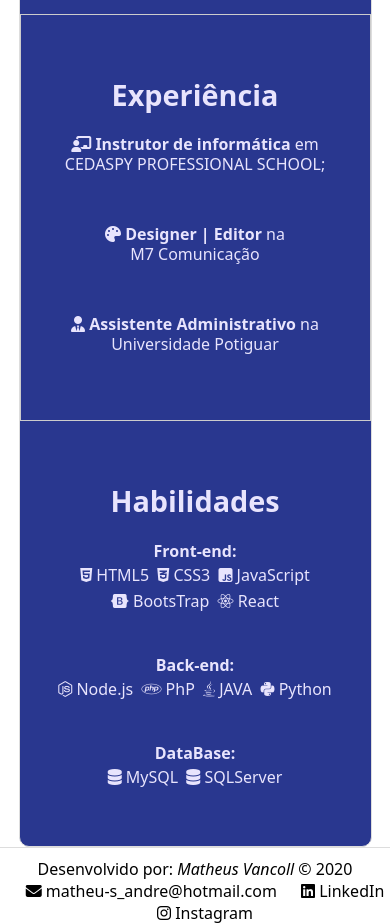
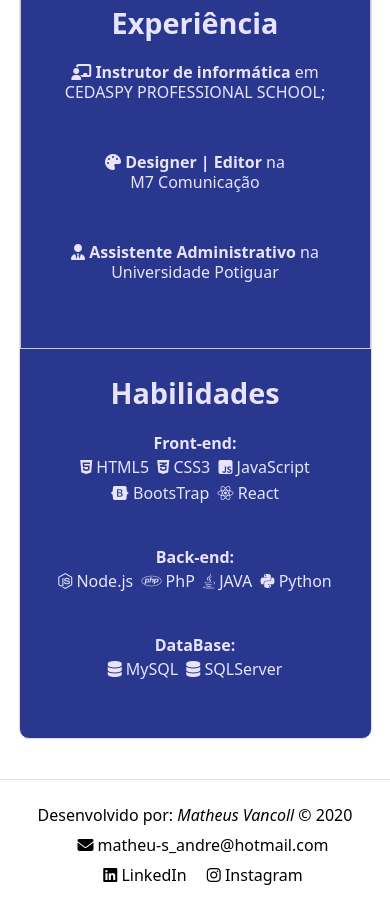
Before and after one commit to matheusvancoll/matheusvancoll.github.io, a plain HTML site: page index.html in a window 390 px wide. Shown: the part 822-1746 px from the top of the page. After the commit the page ends 1708 px from the top, so only its background shows below. Drawn offline with nearby package versions, Linux system fonts and the light colour scheme.

Commit message:
responsive

```diff
--- a/index.html
+++ b/index.html
@@ -11,9 +11,9 @@
 	<link rel="shortcut icon" type="image/x-icon" href="img/icon.ico">
     <script src="https://kit.fontawesome.com/82ec4f90bd.js" crossorigin="anonymous"></script>
     <link rel="stylesheet" href="styles/style.css">
-    <!--
+    <!-- for debug
+        <meta http-equiv="refresh" content="3" >
     -->
-    <meta http-equiv="refresh" content="3" >
 </head>
 <body>
     <header class="header" id="home">
@@ -152,8 +152,8 @@
 
     <footer>
         <p>Desenvolvido por: <em> Matheus Vancoll </em></a>&copy; 2020</p>
+        <i class="fas fa-envelope"></i> matheu-s_andre@hotmail.com
         <p>
-            <i class="fas fa-envelope"></i> matheu-s_andre@hotmail.com
             <a href="https://www.linkedin.com/in/matheusandre-silva/" target="_blank">
                 <i class="fab fa-linkedin"></i> LinkedIn
             </a>
--- a/styles/style.css
+++ b/styles/style.css
@@ -135,9 +135,6 @@
     text-decoration: none;
 }
 
-
-
-
 /* Footer*/
 
 footer{
@@ -154,6 +151,9 @@ footer a{
 }
 footer i{
     margin-left: 20px;
+}
+footer P{
+    margin: 0.5rem;
 }
 
 /* Responsive */
@@ -186,7 +186,21 @@ footer i{
         border-bottom: 1px solid #ccc;
     }
     .skills-list{
+        padding-top: 1.5rem;
         padding-bottom: 1rem;
     }
 
+    /* Footer */
+    footer{
+        height: 5rem;
+        margin-top: 2.5rem;
+        padding-top: 1rem;
+        text-align: center;
+        border-top: 1px solid #ddd;
+    }
+    footer i{
+        margin-left: 1rem;
+    }
+
+
 }
```
